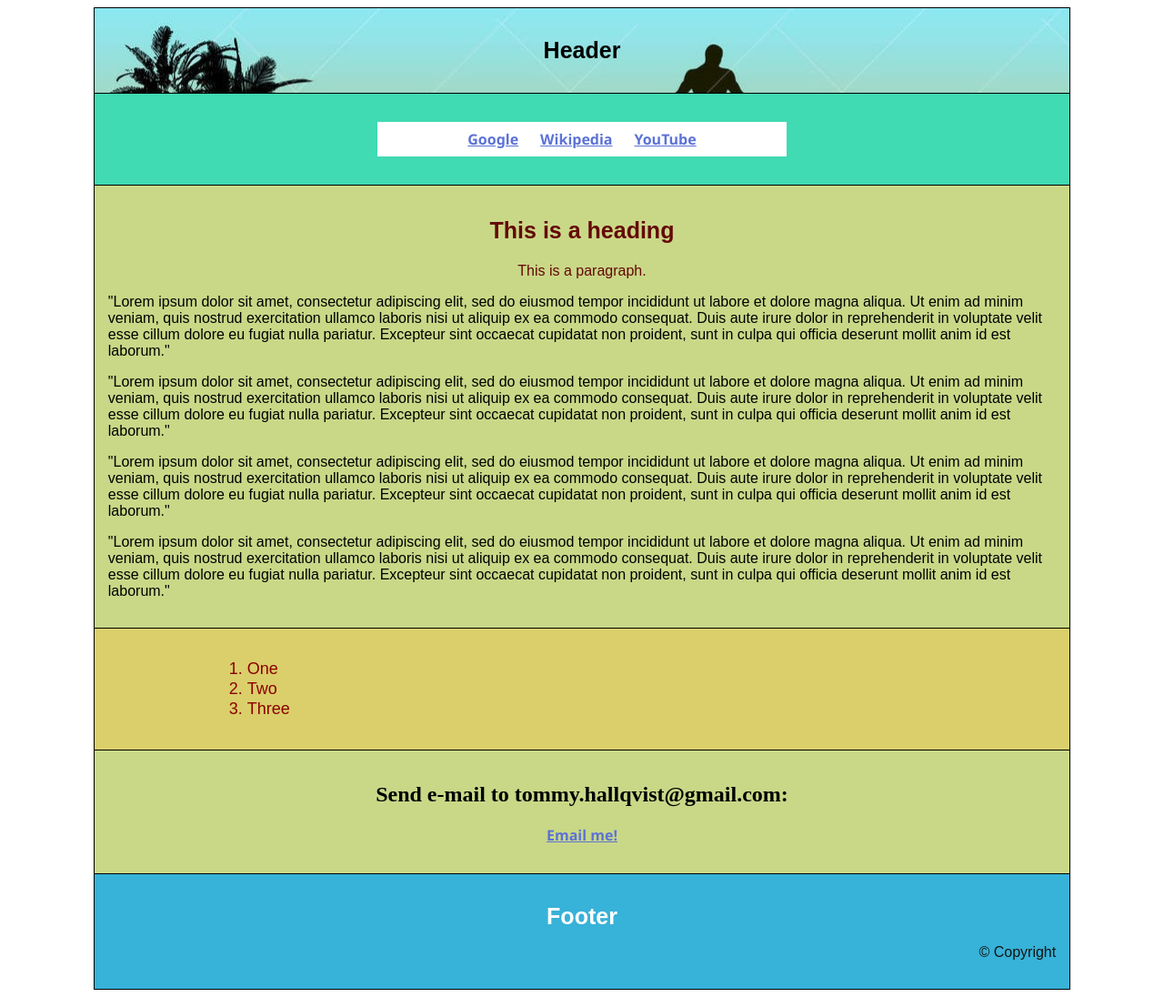
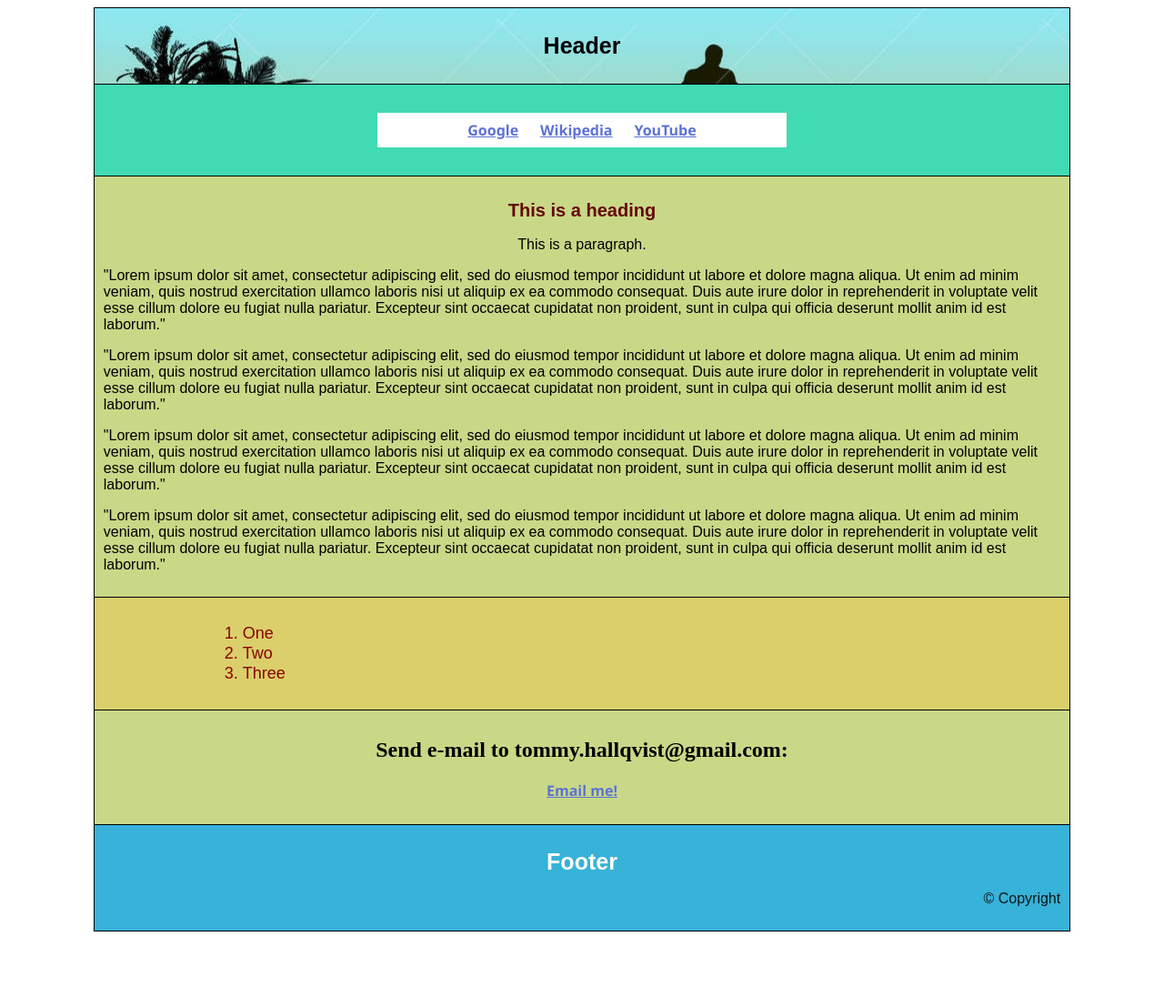
Before and after one commit to eman1970/repetition, a plain HTML site: page index3.html in a window 1280 px wide. Shown: the whole page at 91% size. After the commit the page ends 1032 px from the top, so only its background shows below. Drawn offline with Linux system fonts and the light colour scheme.

Commit message:
Eight commit

```diff
--- a/index3.html
+++ b/index3.html
@@ -31,8 +31,9 @@
             color: blue;
         }
 
-        .sectionclass {
+        h1.sectionclass {
             color: #640808;
+            font-size: 20px;
 
         }
 
@@ -64,7 +65,7 @@
 
         header {
             background-color: rgb(135, 207, 183);
-            padding: 15px;
+            padding: 10px;
             text-align: center;
             border: 1px solid #000000;
             margin: 0;
@@ -122,7 +123,7 @@
             border-left: 1px solid #000000;
             border-bottom: 1px solid #000000;
             margin: 0;
-            padding: 15px;
+            padding: 10px;
             width: 85%;
 
 
@@ -138,7 +139,7 @@
             border-left: 1px solid #000000;
             margin: 0;
             width: 85%;
-            padding: 15px;
+            padding: 10px;
 
 
 
@@ -155,7 +156,7 @@
             width: 85%;
             text-align: center;
             background-color: rgb(55, 178, 216);
-            padding: 15px;
+            padding: 10px;
             margin: 0;
             color: #FFFFFF;
         }
```
